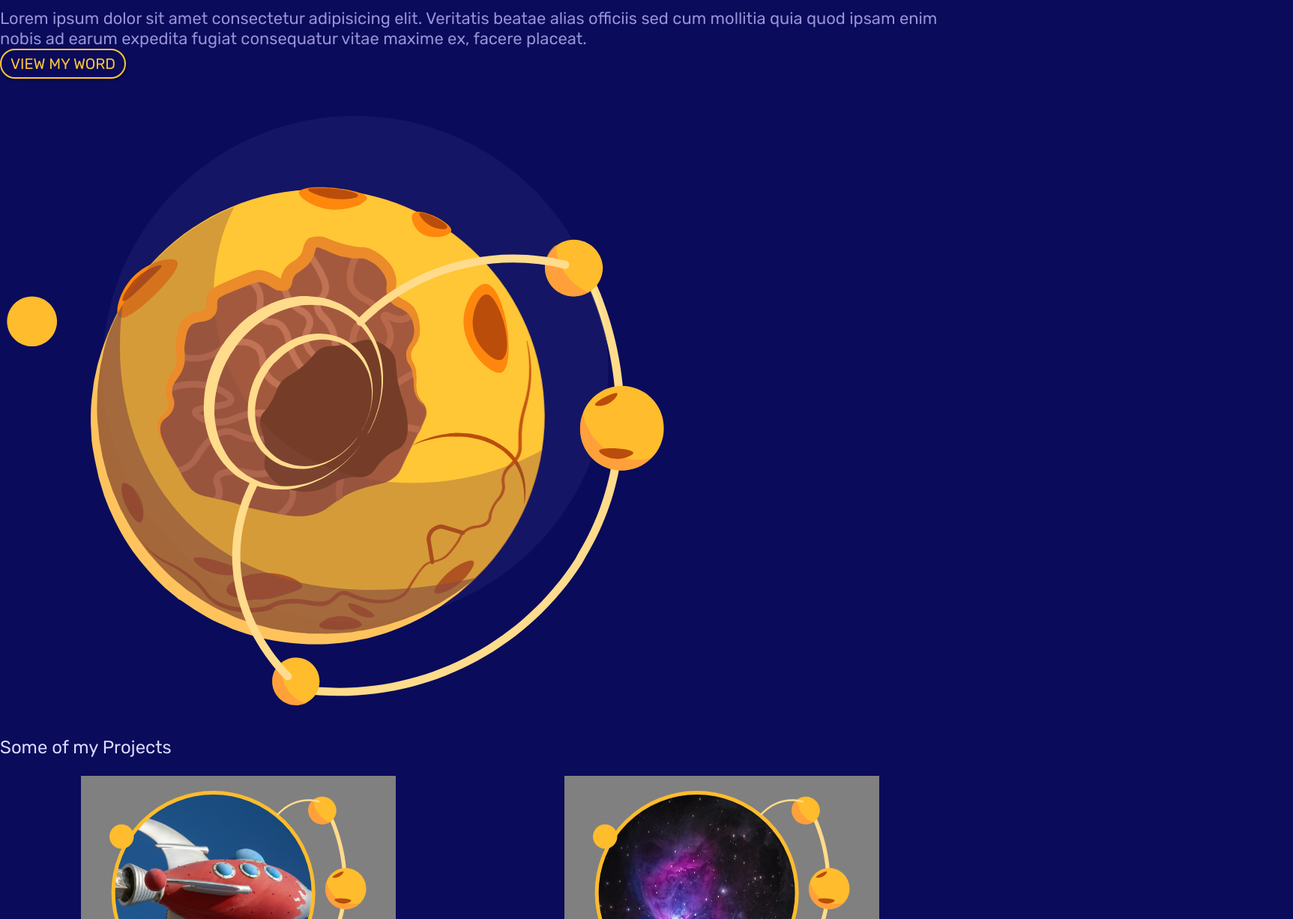
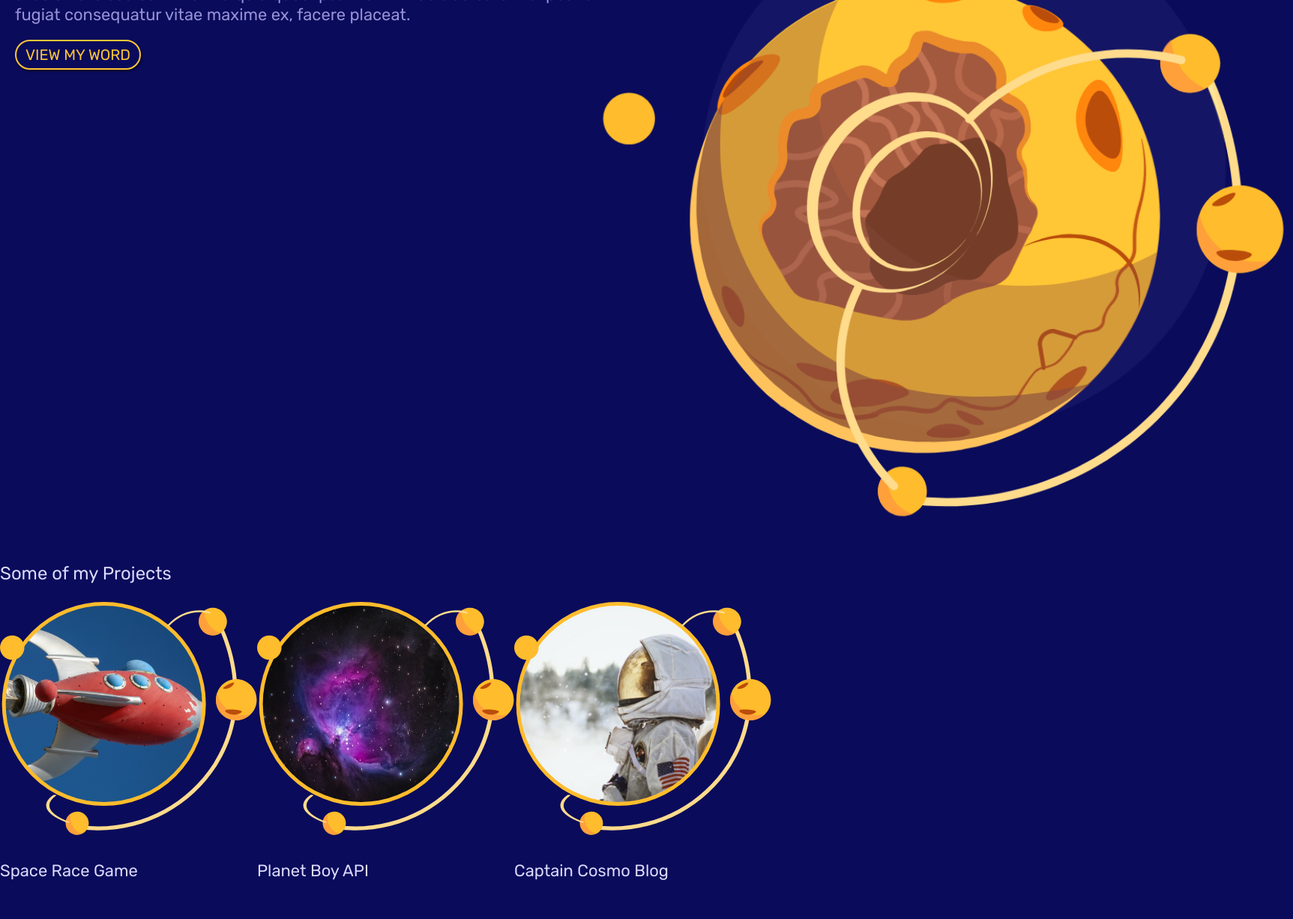
Before and after one commit to CiroGermano/responsive-css-grid-build, a plain HTML site: page index.html in a window 1280 px wide. Shown: the part 258-1484 px from the top of the page at 75% size, 1725 px wide, since content can reach past the window. Drawn offline with Linux system fonts and the light colour scheme.

Commit message:
lesson-8

```diff
--- a/styles.css
+++ b/styles.css
@@ -76,6 +76,37 @@ h4 {
 }
 
 /* mobile styles */
+.grid{
+   display: grid;
+   grid-template-columns: repeat(8, 1fr);
+}
+.site-nav{
+   margin: 0 20px;
+}
+.site-nav ul{
+   display: none;
+}
+.site-nav h1{
+   grid-column: 1/4;
+   grid-row: 1;
+   padding-bottom: 10px;
+   border-bottom: 3px solid var(--primary);
+}
+#welcome{
+   padding: 0 20px 20px 20px;
+}
+.welcome-text{
+   grid-column: 1/6;
+}
+.welcome-img{
+   grid-column: 6/9;
+}
+.welcome-img img{
+   width: 200%;
+}
+.welcome-text a{
+   margin: 20px 0;
+}
 
 /* small tablet styles */
 @media screen and (min-width: 620px) {
@@ -94,33 +125,3 @@ h4 {
       font-size: 20px;
    }
 }
-
-/* grid testing */
-.projects {
-   display: grid;
-   grid-template-columns: repeat(12, 1fr);
-   gap: 10px;
-}
-
-.projects img {
-   max-width: 100%;
-}
-
-.projects a {
-   text-align: center;
-   background: gray;
-   padding: 20px;
-}
-
-.projects a:nth-child(1) {
-   grid-column: 2/6;
-   grid-row: 1;
-}
-.projects a:nth-child(2) {
-   grid-column: 8/12;
-   grid-row: 1;
-}
-.projects a:nth-child(3) {
-   grid-column: 5/9;
-   grid-row: 2;
-}
```
